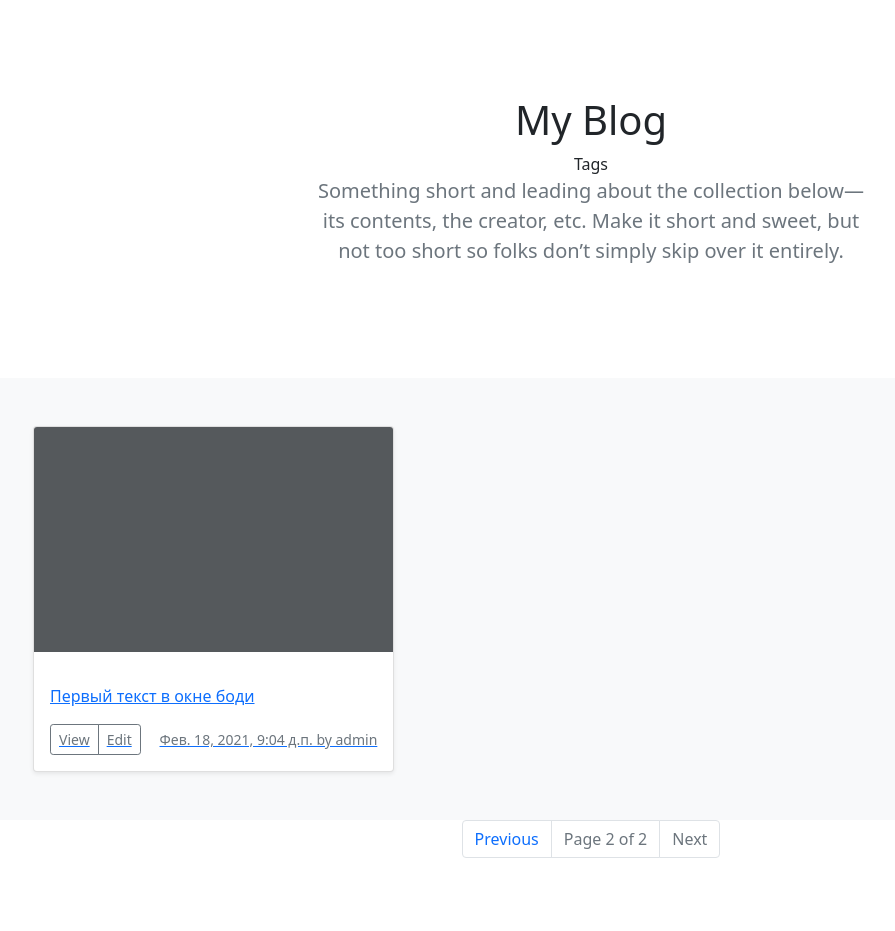
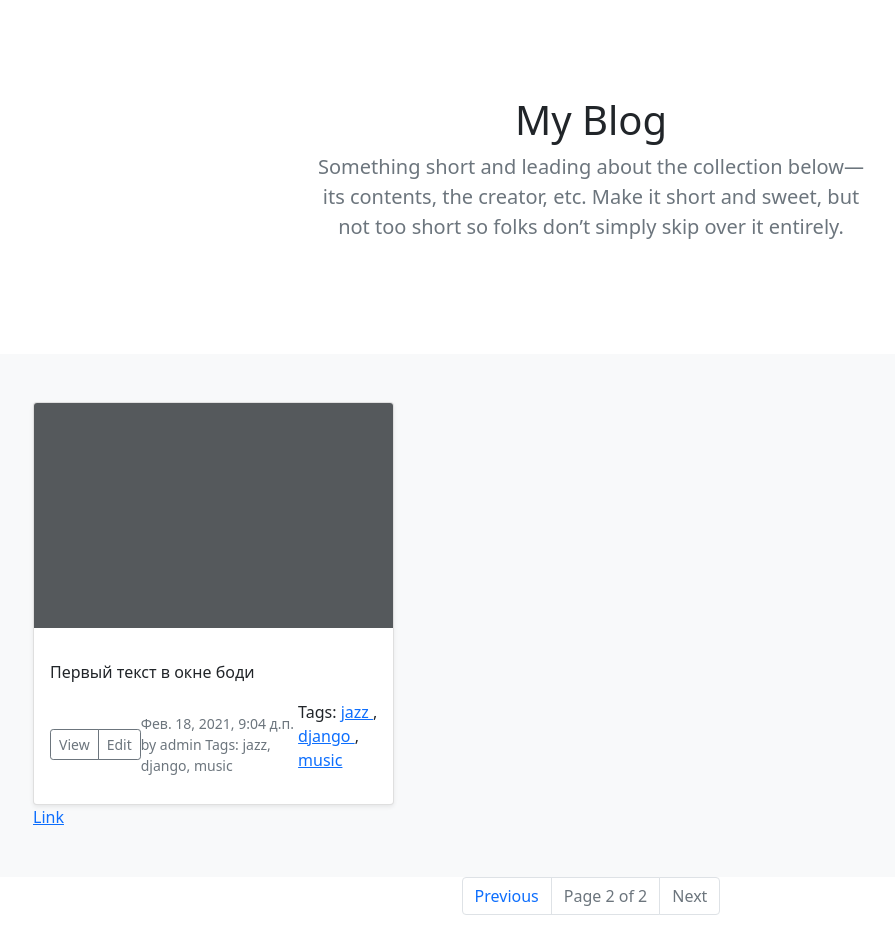
Before and after one commit to tchaikovski/site, a Django app: page /blog/?page=2 in a window 1280 px wide. Shown: the part 56-987 px from the top of the page, without its empty margins (49-944 px from the left). Before the commit the page ends 914 px from the top, so only its background shows below. Run offline with Django 3.2, Linux system fonts and the light colour scheme; data comes from the database, SQL or seed files in the repository; both versions use the stored data as it was after the commit; parts of the project's set-up code (start-up, migrations or seed data) failed here and were passed over; some libraries are stand-ins or nearby versions.

Commit message:
Добавил теги с помощью Teggid

```diff
--- a/blog/admin.py
+++ b/blog/admin.py
@@ -1,5 +1,6 @@
 from django.contrib import admin
-from .models import Post, Comment
+from .models import Post, Comment, TaggedPost, TaggableManager, TaggedItemBase
+
 
 @admin.register(Post)
 class PostAdmin(admin.ModelAdmin):
@@ -11,6 +12,7 @@ class PostAdmin(admin.ModelAdmin):
     date_hierarchy = 'publish' # поиск по датам
     ordering = ('status', 'publish')
 
+
 @admin.register(Comment)
 class CommentAdmin(admin.ModelAdmin):
     list_display = ('name', 'post', 'created', 'active')
--- a/blog/models.py
+++ b/blog/models.py
@@ -3,11 +3,16 @@ from django.utils import timezone
 from django.contrib.auth.models import User
 from django.urls import reverse
 from taggit.managers import TaggableManager
+from taggit.models import TaggedItemBase
 
 
 class PublishedManager(models.Manager):
     def get_queryset(self):
         return super(PublishedManager, self).get_queryset().filter(status='published')
+
+
+class TaggedPost(TaggedItemBase):
+    content_object = models.ForeignKey('Post', on_delete=models.CASCADE)
 
 
 class Post(models.Model):
--- a/blog/templates/blog/post/list.html
+++ b/blog/templates/blog/post/list.html
@@ -10,8 +10,6 @@ My Blog
       <div class="col-lg-6 col-md-8 mx-auto">
         <h1 class="fw-light">My Blog</h1>
 
-Tags {{ post.tags.all }}
-
         <p class="lead text-muted">Something short and leading about the collection below—its contents, the creator, etc. Make it short and sweet, but not too short so folks don’t simply skip over it entirely.</p>
 
       </div>
@@ -23,31 +21,50 @@ Tags {{ post.tags.all }}
     <div class="container">
 
       <div class="row row-cols-1 row-cols-sm-2 row-cols-md-3 g-3">
-
+{% if tag %}
+      <h2>Post tagged with "{{ tag.name }}" </h2>
+{% endif %}
           {% for post in posts %}
-<a href="{{ post.get_absolute_url }}">
           <div class="col">
           <div class="card shadow-sm">
             <svg class="bd-placeholder-img card-img-top" width="100%" height="225" xmlns="http://www.w3.org/2000/svg"
                  role="img" aria-label="Placeholder: Thumbnail" preserveAspectRatio="xMidYMid slice" focusable="false">
-                <title>{{ Post.title }}</title><rect width="100%" height="100%" fill="#55595c"></rect>
+                <title>{{ Post.title }}</title>
+
+                <rect width="100%" height="100%" fill="#55595c"></rect>
                 <text x="50%" y="50%" fill="#eceeef" dy=".3em">{{ Post.title }}</text></svg>
 
             <div class="card-body">
               <p class="card-text">
-              {{ post.body|truncatewords:30|linebreaks }}
+              {{ post.body|truncatewords:10|linebreaks }}
               </p>
               <div class="d-flex justify-content-between align-items-center">
                 <div class="btn-group">
                   <button type="button" class="btn btn-sm btn-outline-secondary">View</button>
                   <button type="button" class="btn btn-sm btn-outline-secondary">Edit</button>
                 </div>
-                <small class="text-muted">{{ post.publish }} by {{ post.author }}</small>
+                <small class="text-muted">{{ post.publish }} by {{ post.author }}
+
+                  Tags: {{ post.tags.all|join:", " }}
+
+                </small>
+
+                  <p class="tags">
+      Tags:
+      {% for tag in post.tags.all %}
+        <a href="{% url "blog:post_list_by_tag" tag.slug %}">
+          {{ tag.name }}
+        </a>
+        {% if not forloop.last %}, {% endif %}
+      {% endfor %}
+    </p>
               </div>
             </div>
-          </div>
+          </div>              <a href="{{ post.get_absolute_url }}"> Link </a>
+
         </div>
-</a>
+
+
           {% endfor %}
 
 
@@ -57,7 +74,8 @@ Tags {{ post.tags.all }}
     </div>
 
   </div>
-    {% include 'blog/pagination.html' with page=page_obj %}
+    {% include 'blog/pagination.html' with page=posts %}
+{#    {% include 'blog/pagination.html' with page=page_obj %}#}
 {#    #  Базовый обработчик Django передает обект через page_obj#}
 
 
--- a/blog/urls.py
+++ b/blog/urls.py
@@ -5,13 +5,11 @@ from . import views
 app_name = 'blog'
 urlpatterns = [
     # post views
-    # path('', views.post_list, name='post_list'),
-    path('', views.PostListView.as_view(), name='post_list'),
+    path('', views.post_list, name='post_list'),
+    # path('', views.PostListView.as_view(), name='post_list'),
     path('<int:year>/<int:month>/<int:day>/<slug:post>/',
          views.post_detail,
          name='post_detail'),
-    path('<int:post_id>/share/',
-         views.post_share, name='post_share'),
-    path('tag/<slug:tag_slug>/',
-         views.post_list, name='post_list_by_tag'),
+    path('<int:post_id>/share/', views.post_share, name='post_share'),
+    path('tag/<slug:tag_slug>/', views.post_list, name='post_list_by_tag'),
 ]
--- a/blog/views.py
+++ b/blog/views.py
@@ -4,6 +4,8 @@ from django.core.paginator import EmptyPage, PageNotAnInteger, Paginator
 from django.views.generic import ListView
 from .forms import EmailPostForm, CommentForm
 from django.core.mail import send_mail
+from taggit.models import Tag
+from django.db.models import Count
 
 
 class PostListView(ListView):
@@ -34,8 +36,12 @@ def post_share(request, post_id):
     return render(request, 'blog/post/share.html', {'post': post, 'form': form, 'sent': sent})
 
 
-def post_list(request):
+def post_list(request, tag_slug=None):
     object_list = Post.published.all()
+    tag = None
+    if tag_slug:
+        tag = get_object_or_404(Tag, slug=tag_slug)
+        object_list = object_list.filter(tags__in=[tag])
     paginator = Paginator(object_list, 3)
     page = request.GET.get('page')
     try:
@@ -48,7 +54,7 @@ def post_list(request):
         posts = paginator.page(paginator.num_pages)
     #  Если число больше то возвращаем последнюю страницу
 
-    return render(request, 'blog/post/list.html', {'page': page, 'posts': posts})
+    return render(request, 'blog/post/list.html', {'page': page, 'posts': posts, 'tag': tag})
 
 
 def post_detail(request, year, month, day, post):
@@ -67,6 +73,7 @@ def post_detail(request, year, month, day, post):
             new_comment.post = post
             # Сохраняем комент
             new_comment.save()
+            comment_form.save_m2m()
     else:
         comment_form = CommentForm()
     return render(request, 'blog/post/detail.html', {'post': post, 'comments': comments, 'new_comment': new_comment,
```
Also changed, not shown: blog/migrations/0005_remove_post_tags.py (added), blog/templates/blog/post/detail.html (indentation only), db.sqlite3.
